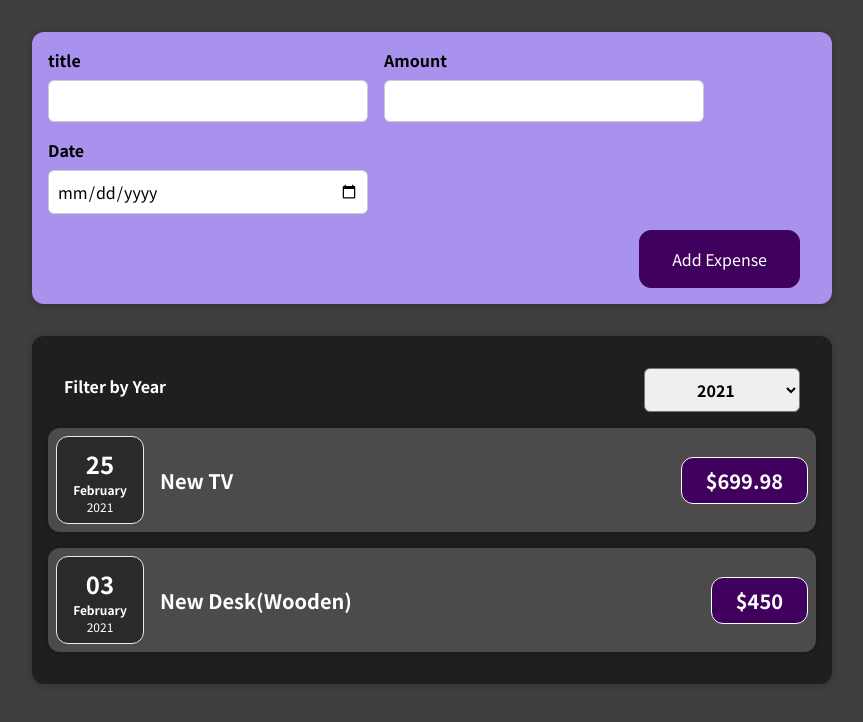
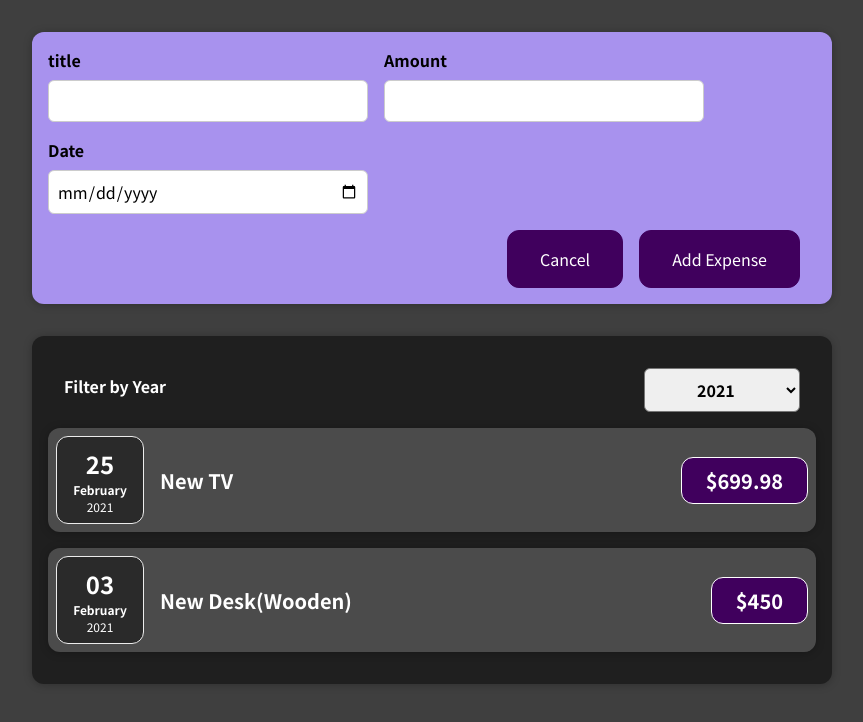
Before and after one commit to ritamxy/mini_wallet, a React (Create React App) app: page / in a window 1280 px wide. Both pictures are taken after a click on the button "Add New Expense". Shown: the top 722 px of the page, without its empty margins (208-1071 px from the left). Built offline with nearby package versions, Linux system fonts and the light colour scheme.

Commit message:
add cancel button to input form

```diff
--- a/src/components/NewExpense/ExpenseForm.js
+++ b/src/components/NewExpense/ExpenseForm.js
@@ -86,6 +86,9 @@
         </div>
       </div>
       <div className="new-expense__actions">
+        <button type="button" onClick={props.onCancel}>
+          Cancel
+        </button>
         <button type="submit">Add Expense</button>
       </div>
     </form>
--- a/src/components/NewExpense/NewExpense.js
+++ b/src/components/NewExpense/NewExpense.js
@@ -3,22 +3,32 @@
 import "./NewExpense.css";
 
 const NewExpense = (props) => {
+  const [isEditing, setIsEditing] = useState(false);
+
   const saveExpenseDataHandler = (enteredExpenseData) => {
     const expenseData = {
       ...enteredExpenseData,
       id: Math.random().toString(),
     };
     props.onAddExpense(expenseData);
+    setIsEditing(false);
   };
-  const [isEditing, setIsEditing] = useState(false);
 
   const starEditingHandler = () => {
     setIsEditing(true);
   };
 
+  const stopEditingHandler = () => {
+    setIsEditing(false);
+  };
   return (
     <div className="new-expense">
-      {isEditing && <ExpenseForm onSaveExpenseData={saveExpenseDataHandler} />}
+      {isEditing && (
+        <ExpenseForm
+          onSaveExpenseData={saveExpenseDataHandler}
+          onCancel={stopEditingHandler}
+        />
+      )}
       {!isEditing && (
         <button onClick={starEditingHandler}>Add New Expense</button>
       )}
```
Also changed, not shown: 1 other file (tests, documents, lock files or other folders).
